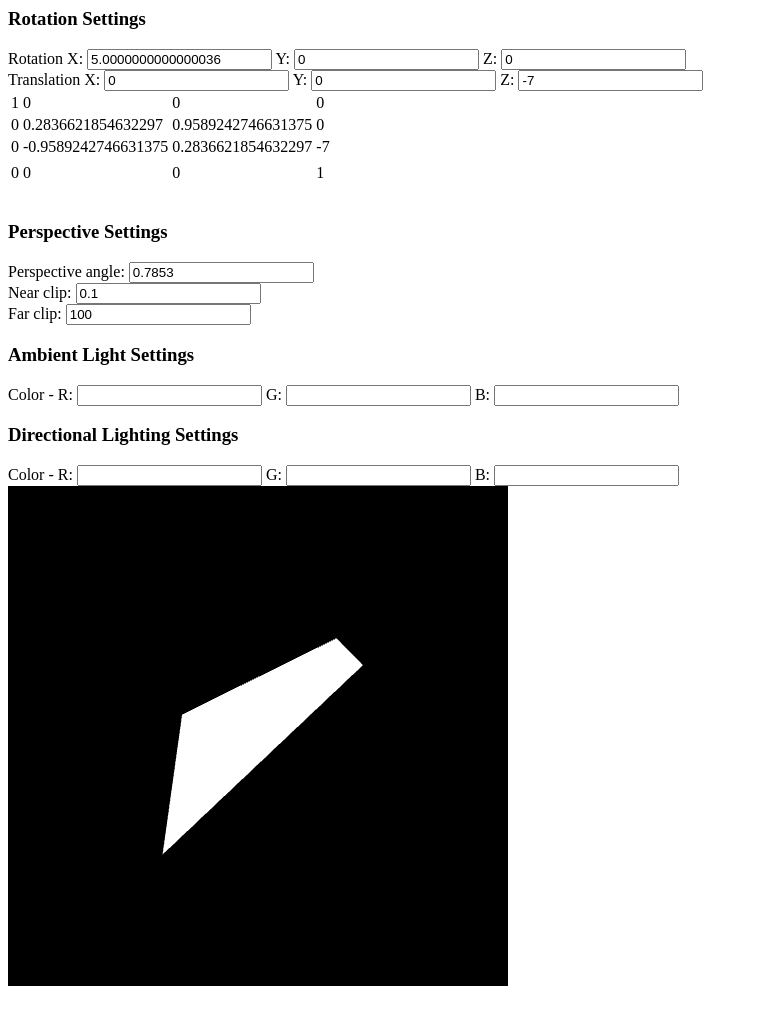
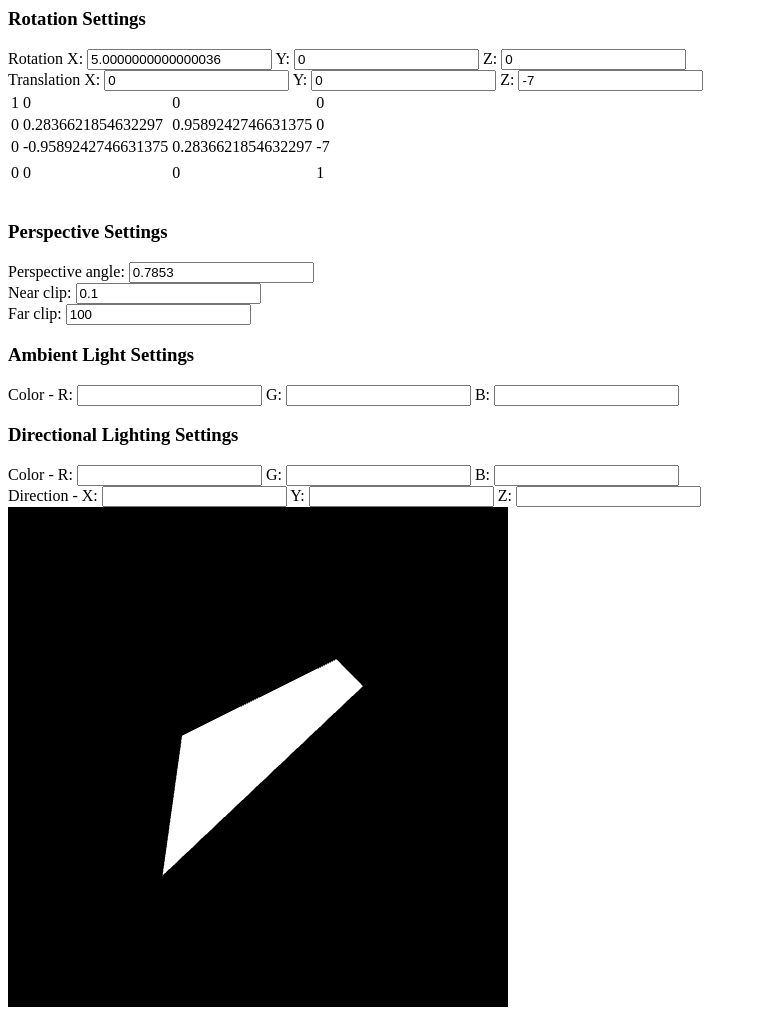
Before and after one commit to notxarb/seniorproject, a plain HTML site: page prototype/index.html in a window 1280 px wide. Shown: the whole page, without its empty margins (0-758 px from the left). Drawn offline with Linux system fonts and the light colour scheme.

Commit message:
more changes

```diff
--- a/js/navagation.js
+++ b/js/navagation.js
@@ -2,3 +2,9 @@ function NavagateTo(url)
 {
   document.location.href = url;
 }
+
+function toggle_display(element_id)
+{
+  element = document.getElementById(element_id);
+  element.style.display = element.style.display === 'none' ? '' : 'none';
+}
--- a/prototype/index.html
+++ b/prototype/index.html
@@ -191,33 +191,33 @@
   </head>
   <body onload="on_page_load();">
     <div class="settings">
-      <h3>Rotation Settings</h3>
-      <div class="rotation">
+      <h3 onclick="toggle_display('rotation_settings')">Rotation Settings</h3>
+      <div id="rotation_settings" class="rotation">
         <label for="x_rotation">
           Rotation X:
         </label>
-        <input type="text" id="x_rotation" value="0" onblur="drawScene();">
+        <input type="text" id="x_rotation" value="0" onblur="drawScene();" />
         <label for="y_rotation">
           Y:
         </label>
-        <input type="text" id="y_rotation" value="0" onblur="drawScene();">
+        <input type="text" id="y_rotation" value="0" onblur="drawScene();" />
         <label for="z_rotation">
           Z:
         </label>
-        <input type="text" id="z_rotation" value="0" onblur="drawScene();">
+        <input type="text" id="z_rotation" value="0" onblur="drawScene();" />
         <br>
         <label for="x_translation">
           Translation X:
         </label>
-        <input type="text" id="x_translation" value="0" onblur="drawScene();">
+        <input type="text" id="x_translation" value="0" onblur="drawScene();" />
         <label for="y_translation">
           Y:
         </label>
-        <input type="text" id="y_translation" value="0" onblur="drawScene();">
+        <input type="text" id="y_translation" value="0" onblur="drawScene();" />
         <label for="z_translation">
           Z:
         </label>
-        <input type="text" id="z_translation" value="-7" onblur="drawScene();">
+        <input type="text" id="z_translation" value="-7" onblur="drawScene();" />
         <br>
         <table>
           <tr>
@@ -253,53 +253,66 @@
         </table>
         <br>
       </div>
-      <h3>Perspective Settings</h3>
-      <div class="perspective">
+      <h3 onclick="toggle_display('perspective_settings')">Perspective Settings</h3>
+      <div id="perspective_settings" class="perspective">
         <label for="perspective_angle">
             Perspective angle:
         </label>
-        <input type="text" id="perspective_angle" value="0.7853">
+        <input type="text" id="perspective_angle" value="0.7853" />
         <br>
         <label for="near_clip">
             Near clip:
         </label>
-        <input type="text" id="near_clip" value="0.1">
+        <input type="text" id="near_clip" value="0.1" />
         <br>
         <label for="far_clip">
             Far clip:
         </label>
-        <input type="text" id="far_clip" value="100">
+        <input type="text" id="far_clip" value="100" />
       </div>
-      <h3>Ambient Light Settings</h3>
-      <div class="ambient_lighting">
+      <h3 onclick="toggle_display('ambient_light_settings')">Ambient Light Settings</h3>
+      <div id="ambient_light_settings" class="ambient_lighting">
         <label for="ambient_lighting_red">
           Color - R:
         </label>
-        <input type="text" id="ambient_lighting_red">
+        <input type="text" id="ambient_lighting_red" />
         <label for="ambient_lighting_green">
           G:
         </label>
-        <input type="text" id="ambient_lighting_green">
+        <input type="text" id="ambient_lighting_green" />
         <label for="ambient_lighting_blue">
           B:
         </label>
-        <input type="text" id="ambient_lighting_blue">
+        <input type="text" id="ambient_lighting_blue" />
         <br>
       </div>
-      <h3>Directional Lighting Settings</h3>
-      <div class="directional_lighting">
+      <h3 onclick="toggle_display('directional_lighting_settings')">Directional Lighting Settings</h3>
+      <div id="directional_lighting_settings" class="directional_lighting">
         <label for="directional_lighting_red">
           Color - R:
         </label>
-        <input type="text" id="directional_lighting_red">
+        <input type="text" id="directional_lighting_red" />
         <label for="directional_lighting_green">
           G:
         </label>
-        <input type="text" id="directional_lighting_green">
+        <input type="text" id="directional_lighting_green" />
         <label for="directional_lighting_blue">
           B:
         </label>
-        <input type="text" id="directional_lighting_blue">
+        <input type="text" id="directional_lighting_blue" />
+        <br>
+        <label for="directional_lighting_x">
+          Direction - X:
+        </label>
+        <input type="text" id="directional_lighting_x" />
+        <label for="directional_lighting_y">
+          Y:
+        </label>
+        <input type="text" id="directional_lighting_y" />
+        <label for="directional_lighting_z">
+          Z:
+        </label>
+        <input type="text" id="directional_lighting_z" />
         <br>
       </div>
     </div>
```
